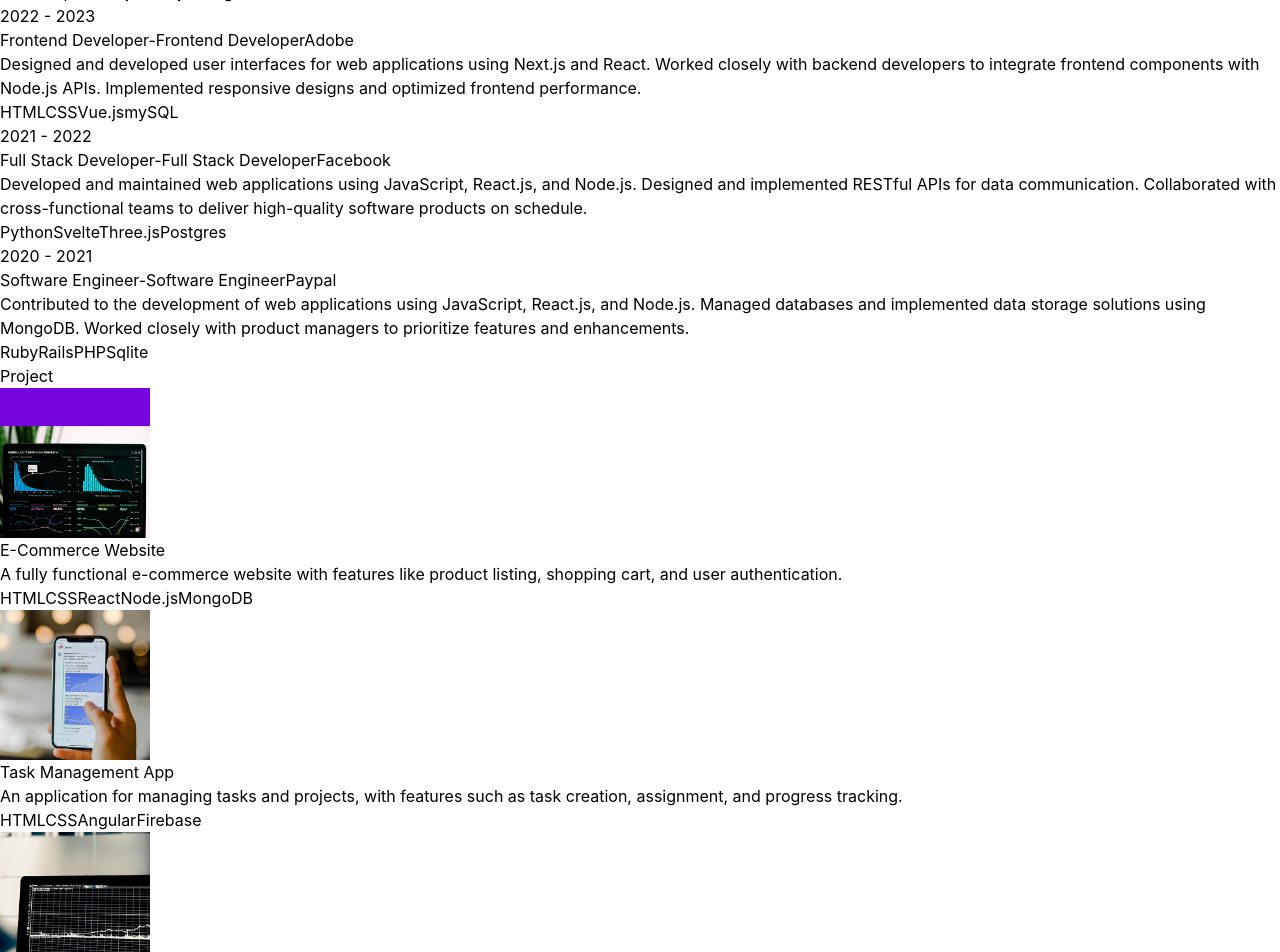
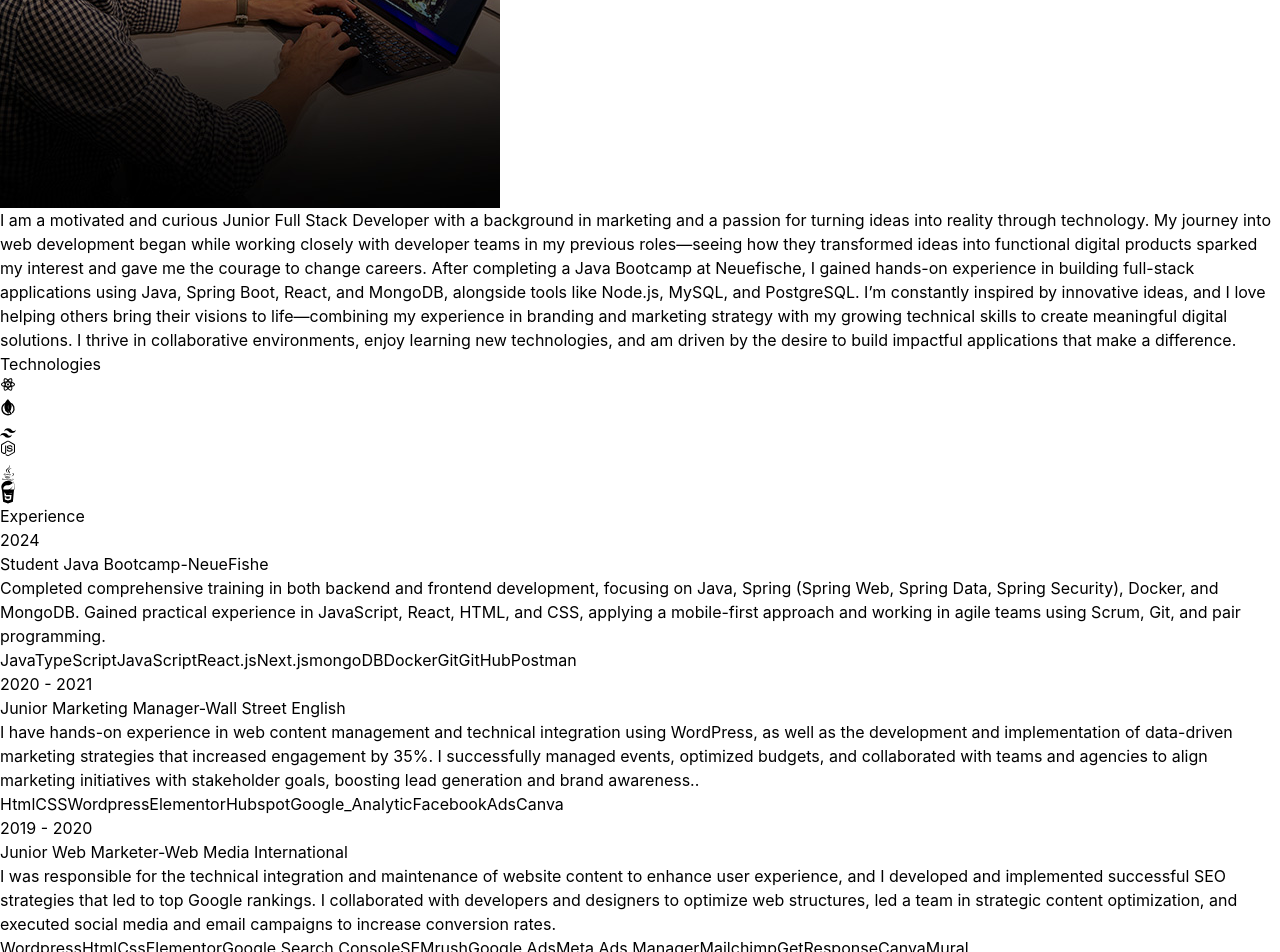
Before and after one commit to malekch-15/myportfolio, a React (Vite) app: page / in a window 1280 px wide. Shown: the part 1640-2592 px from the top of the page. Built offline with nearby package versions, Linux system fonts and the light colour scheme.

Commit message:
animation integration

```diff
--- a/src/components/Experience.tsx
+++ b/src/components/Experience.tsx
@@ -24,7 +24,7 @@ export default function Experience(){
                                 transition={{duration:1}}
                                 className="w-full max-x-xl lg:w-3/4">
                                 <h6 className="mb-2 font-semibold">{experience.role}-
-                                <span className="text-sm text-purple-100">{experience.role}
+                                <span className="text-sm text-purple-100">
                                     {experience.company}
                                 </span>
                                 </h6>
--- a/src/components/Hero.tsx
+++ b/src/components/Hero.tsx
@@ -1,5 +1,5 @@
 import {HERO_CONTENT} from '../constants'
-import porfilePic from"../assets/kevinRushProfile.jpg"
+import porfilePic from "../assets/MalekChenennaoui.png"
 import { motion } from "motion/react"
 export default function Hero (){
     const container =(delay:number) => ({
--- a/src/components/Navbar.tsx
+++ b/src/components/Navbar.tsx
@@ -2,6 +2,7 @@ import logo from"../assets/kevinRushLogo.png"
 import {FaLinkedin} from "react-icons/fa"
 import {FaGithub} from "react-icons/fa"
 import {FaInstagram} from "react-icons/fa"
+import {FaEnvelope} from "react-icons/fa"
 export default function Navbar () {
  return(
  <>
@@ -10,9 +11,13 @@ export default function Navbar () {
    <img className="mx-2 w-10" src={logo} alt="logo"/>
   </div>
   <div className=" m-8 flex items-center text-2xl justify-between gap-4">
-   <FaLinkedin/>
-   <FaInstagram/>
-   <FaGithub/>
+   <a href="https://www.linkedin.com/in/malek-chenennaoui-073269161/"
+       target="_blank"
+       rel="noopener noreferrer"> <FaLinkedin/></a>
+
+   <a href="https://www.instagram.com/tha.karni/"><FaInstagram/></a>
+   <a  href="mailto:malekchenennaoui@gmail.com" > <FaEnvelope/></a>
+   <a href="https://github.com/malekch-15"> <FaGithub/> </a>
   </div>
  </nav>
  </>)
--- a/src/constants/index.tsx
+++ b/src/constants/index.tsx
@@ -3,39 +3,56 @@ import project2 from "../assets/projects/project-2.jpg";
 import project3 from "../assets/projects/project-3.jpg";
 import project4 from "../assets/projects/project-4.jpg";
 
-export const HERO_CONTENT = `I am a passionate full stack developer with a knack for crafting robust and scalable web applications. With 5 years of hands-on experience, I have honed my skills in front-end technologies like React and Next.js, as well as back-end technologies like Node.js, MySQL, PostgreSQL, and MongoDB. My goal is to leverage my expertise to create innovative solutions that drive business growth and deliver exceptional user experiences.`;
+export const HERO_CONTENT = ` Motivated Junior Full Stack Developer with a strong foundation in Java
+ and web technologies, recently transitioned from a marketing background after completing an intensive Java Bootcamp at Neuefische.
+ Skilled in building scalable applications using Java, Spring Boot, React, and MongoDB.
+  Passionate about turning ideas into real-world solutions through code, and driven by a constant desire to learn, grow,
+   and dive deeper into modern technologies. Eager to contribute to meaningful projects while expanding my skills
+    in a collaborative, agile environment.
+`;
 
-export const ABOUT_TEXT = `I am a dedicated and versatile full stack developer with a passion for creating efficient and user-friendly web applications. With 5 years of professional experience, I have worked with a variety of technologies, including React, Next.js, Node.js, MySQL, PostgreSQL, and MongoDB. My journey in web development began with a deep curiosity for how things work, and it has evolved into a career where I continuously strive to learn and adapt to new challenges. I thrive in collaborative environments and enjoy solving complex problems to deliver high-quality solutions. Outside of coding, I enjoy staying active, exploring new technologies, and contributing to open-source projects.`;
+export const ABOUT_TEXT = `I am a motivated and curious Junior Full Stack Developer with a background in marketing and a passion
+for turning ideas into reality through technology. My journey into web development began while working closely
+ with developer teams in my previous roles—seeing how they transformed ideas into functional digital products sparked my interest
+  and gave me the courage to change careers.
 
+After completing a Java Bootcamp at Neuefische, I gained hands-on experience in building full-stack applications
+ using Java, Spring Boot, React, and MongoDB, alongside tools like Node.js, MySQL, and PostgreSQL.
+ I’m constantly inspired by innovative ideas, and I love helping others bring their visions to life—combining my experience in branding and marketing strategy with my growing technical skills to create meaningful digital solutions.
+
+I thrive in collaborative environments, enjoy learning new technologies,
+ and am driven by the desire to build impactful applications that make a difference.`;
 export const EXPERIENCES = [
   {
-    year: "2023 - Present",
-    role: "Senior Full Stack Developer",
-    company: "Google Inc.",
-    description: `Led a team in developing and maintaining web applications using JavaScript, React.js, and Node.js. Implemented RESTful APIs and integrated with MongoDB databases. Collaborated with stakeholders to define project requirements and timelines.`,
-    technologies: ["Javascript", "React.js", "Next.js", "mongoDB"],
-  },
-  {
-    year: "2022 - 2023",
-    role: "Frontend Developer",
-    company: "Adobe",
-    description: `Designed and developed user interfaces for web applications using Next.js and React. Worked closely with backend developers to integrate frontend components with Node.js APIs. Implemented responsive designs and optimized frontend performance.`,
-    technologies: ["HTML", "CSS", "Vue.js", "mySQL"],
-  },
-  {
-    year: "2021 - 2022",
-    role: "Full Stack Developer",
-    company: "Facebook",
-    description: `Developed and maintained web applications using JavaScript, React.js, and Node.js. Designed and implemented RESTful APIs for data communication. Collaborated with cross-functional teams to deliver high-quality software products on schedule.`,
-    technologies: ["Python", "Svelte", "Three.js", "Postgres"],
+    year: "2024",
+    role: "Student Java Bootcamp",
+    company: "NeueFishe",
+    description: `Completed comprehensive training in both backend and frontend development, focusing on Java, Spring (Spring Web, Spring Data, Spring Security), Docker, and MongoDB. Gained practical experience in JavaScript, React, HTML, and CSS,
+    applying a mobile-first approach and working in agile teams using Scrum, Git, and pair programming.`,
+    technologies: ["Java","TypeScript","JavaScript", "React.js", "Next.js", "mongoDB","Docker","Git", "GitHub","Postman"],
   },
   {
     year: "2020 - 2021",
-    role: "Software Engineer",
-    company: "Paypal",
-    description: `Contributed to the development of web applications using JavaScript, React.js, and Node.js. Managed databases and implemented data storage solutions using MongoDB. Worked closely with product managers to prioritize features and enhancements.`,
-    technologies: ["Ruby", "Rails", "PHP", "Sqlite"],
+    role: "Junior Marketing Manager",
+    company: "Wall Street English",
+    description: `I have hands-on experience in web content management and technical integration using WordPress,
+    as well as the development and implementation of data-driven marketing strategies that increased engagement by 35%.
+     I successfully managed events, optimized budgets, and collaborated with teams and agencies to align marketing
+     initiatives with stakeholder goals,
+    boosting lead generation and brand awareness..`,
+    technologies: ["Html", "CSS", "Wordpress", "Elementor","Hubspot","Google_Analytic","FacebookAds","Canva"],
   },
+  {
+    year: "2019 - 2020",
+    role: "Junior Web Marketer",
+    company: "Web Media International",
+    description: `I was responsible for the technical integration and maintenance of website content
+     to enhance user experience, and I developed and implemented successful SEO strategies that led to top Google rankings.
+      I collaborated with developers and designers to optimize web structures,
+      led a team in strategic content optimization, and executed social media and email campaigns to increase conversion rates.`,
+    technologies: ["Wordpress", "Html", "Css", "Elementor","Google Search Console","SEMrush",
+      "Google Ads","Meta Ads Manager","Mailchimp","GetResponse","Canva","Mural"],
+  }
 ];
 
 export const PROJECTS = [
@@ -70,7 +87,7 @@ export const PROJECTS = [
 ];
 
 export const CONTACT = {
-  address: "767 Fifth Avenue, New York, NY 10153 ",
-  phoneNo: "+12 4555 666 00 ",
-  email: "me@example.com",
+  address: "Hamburg, Germany",
+  phoneNo: "+4915752380073",
+  email: "malekchenennaoui@gmail.com",
 };
```
Also changed, not shown: src/assets/MalekChenennaoui.png (added).
